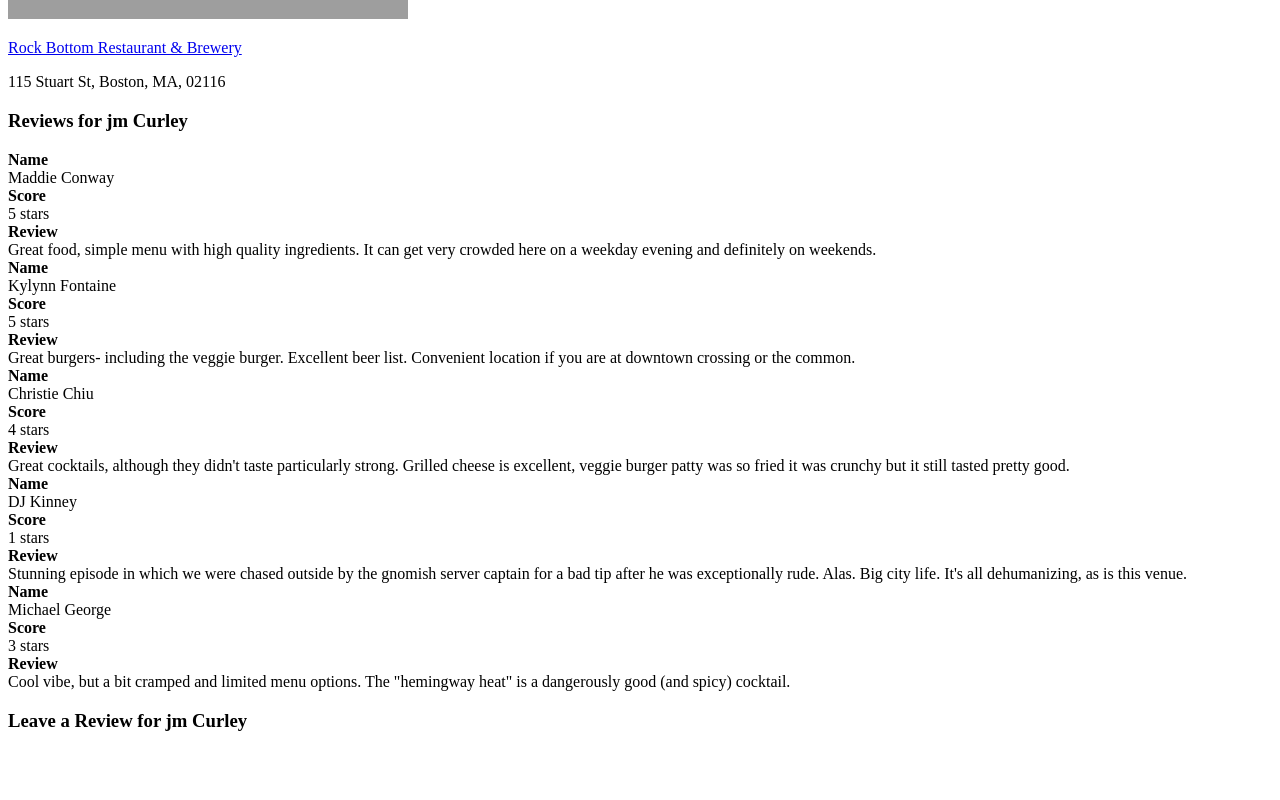
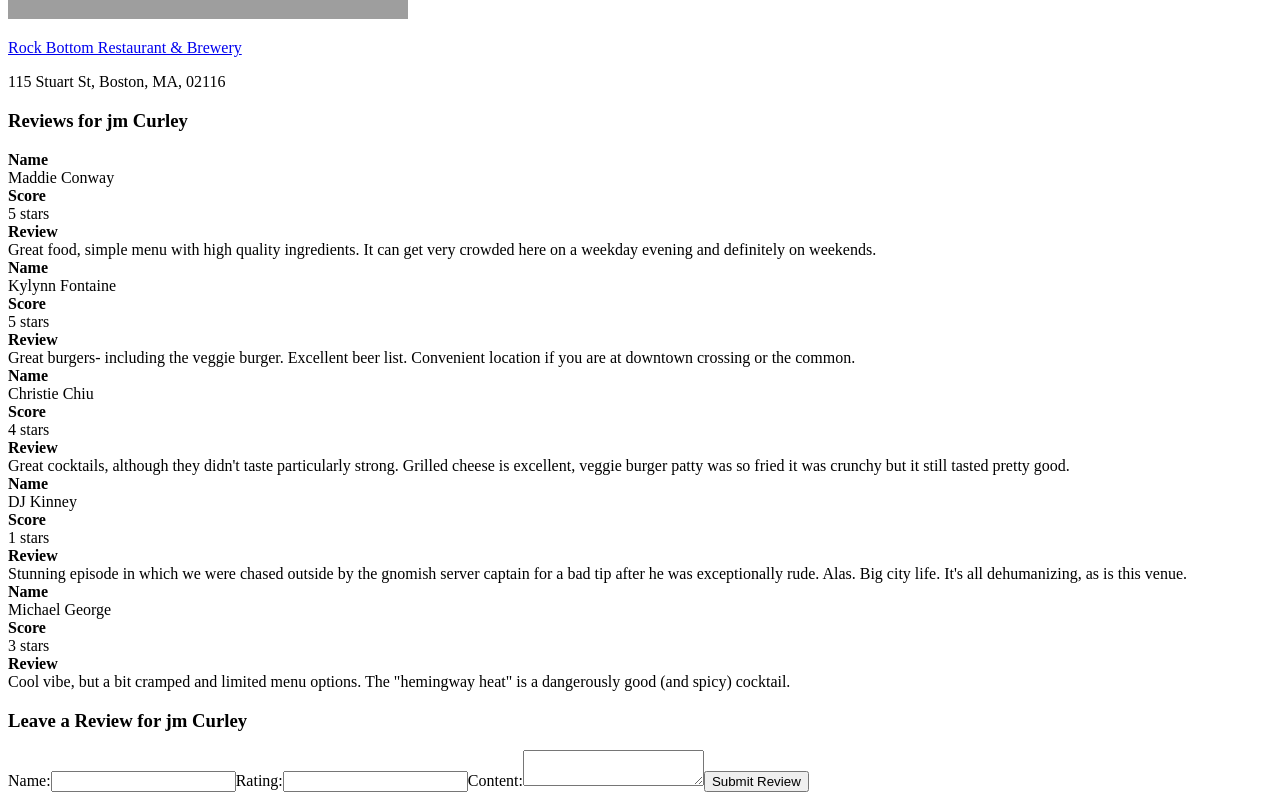
Before and after one commit to LaunchAcademy/clinic-restaurant-reviews-live-code, a React app: page / in a window 1280 px wide. Shown: the part 4220-5020 px from the top of the page. Before the commit the page ends 4970 px from the top, so only its background shows below. Built offline with nearby package versions, Linux system fonts and the light colour scheme; grey boxes are pictures that could not be loaded; the HTML template or start-up script is replaced by a standard one.

Commit message:
boston 35 final code

```diff
--- a/src/components/App.js
+++ b/src/components/App.js
@@ -1,15 +1,29 @@
-import React, { useState } from 'react'
+import React, { useState } from "react"
 
-import Restaurant from './Restaurant'
-import ReviewList from './ReviewList'
+import Restaurant from "./Restaurant"
+import ReviewList from "./ReviewList"
+import ReviewForm from "./ReviewForm"
 
-import defaultRestaurants from '../constants/restaurants'
-import defaultReviews from '../constants/reviews'
+import defaultRestaurants from "../constants/restaurants"
+import defaultReviews from "../constants/reviews"
 
 const App = (props) => {
   const [restaurants, setRestaurants] = useState(defaultRestaurants)
   const [reviews, setReviews] = useState(defaultReviews)
   const [selectedId, setSelectedId] = useState(defaultRestaurants[0].id)
+
+  const addNewReview = (newReview) => {
+    let newReviewId = reviews.length + 1
+    let newReviewRestaurantId = selectedId
+
+    let updatedReviewId = {
+      id: newReviewId,
+      restaurant_id: newReviewRestaurantId,
+      ...newReview,
+    }
+
+    setReviews([...reviews, updatedReviewId])
+  }
 
   const restaurantClick = (event) => {
     event.preventDefault()
@@ -18,7 +32,7 @@
 
   let restaurantComponents = restaurants.map((restaurant) => {
     let isSelected = false
-    if (selectedId === restaurant.id){
+    if (selectedId === restaurant.id) {
       isSelected = true
     }
     return (
@@ -33,15 +47,15 @@
 
   // of all of the reviews for all restaurants, returns only those reviews for the currently selected restaurant
   let relevantReviews = reviews.filter((review) => {
-    return (selectedId === review.restaurant_id)
+    return selectedId === review.restaurant_id
   })
 
   // returns the restaurant object corresponding to the restaurant that was last selected by the user
   const selectedRestaurant = restaurants.find((restaurant) => {
-    return (restaurant.id === selectedId)
+    return restaurant.id === selectedId
   })
 
-  return(
+  return (
     <div className="grid-container">
       <div className="grid-x">
         <div className="restaurants cell small-3">
@@ -50,11 +64,10 @@
         </div>
         <div className="reviews cell auto">
           <h3>Reviews for {selectedRestaurant.name}</h3>
-          <ReviewList
-            reviews={relevantReviews}
-          />
+          <ReviewList reviews={relevantReviews} />
 
           <h3>Leave a Review for {selectedRestaurant.name}</h3>
+          <ReviewForm addNewReview={addNewReview} />
         </div>
       </div>
     </div>
--- /dev/null
+++ b/src/components/ReviewForm.js
@@ -0,0 +1,67 @@
+import React, { useState } from "react"
+
+const ReviewForm = (props) => {
+  const [reviewRecord, setReviewRecord] = useState({
+    name: "",
+    rating: "",
+    content: "",
+  })
+
+  const handleChange = (event) => {
+    setReviewRecord({
+      ...reviewRecord,
+      [event.currentTarget.name]: event.currentTarget.value,
+    })
+  }
+
+  const handleSubmit = (event) => {
+    event.preventDefault()
+    props.addNewReview(reviewRecord)
+
+    setReviewRecord({
+      name: "",
+      rating: "",
+      content: "",
+    })
+  }
+
+  return (
+    <form onSubmit={handleSubmit}>
+      <label htmlFor="name">
+        Name:
+        <input
+          type="text"
+          id="name"
+          name="name"
+          onChange={handleChange}
+          value={reviewRecord.name}
+        />
+      </label>
+
+      <label htmlFor="rating">
+        Rating:
+        <input
+          type="number"
+          id="rating"
+          name="rating"
+          onChange={handleChange}
+          value={reviewRecord.rating}
+        />
+      </label>
+
+      <label htmlFor="content">
+        Content:
+        <textarea
+          id="content"
+          name="content"
+          onChange={handleChange}
+          value={reviewRecord.content}
+        />
+      </label>
+
+      <input type="submit" value="Submit Review" />
+    </form>
+  )
+}
+
+export default ReviewForm
```
